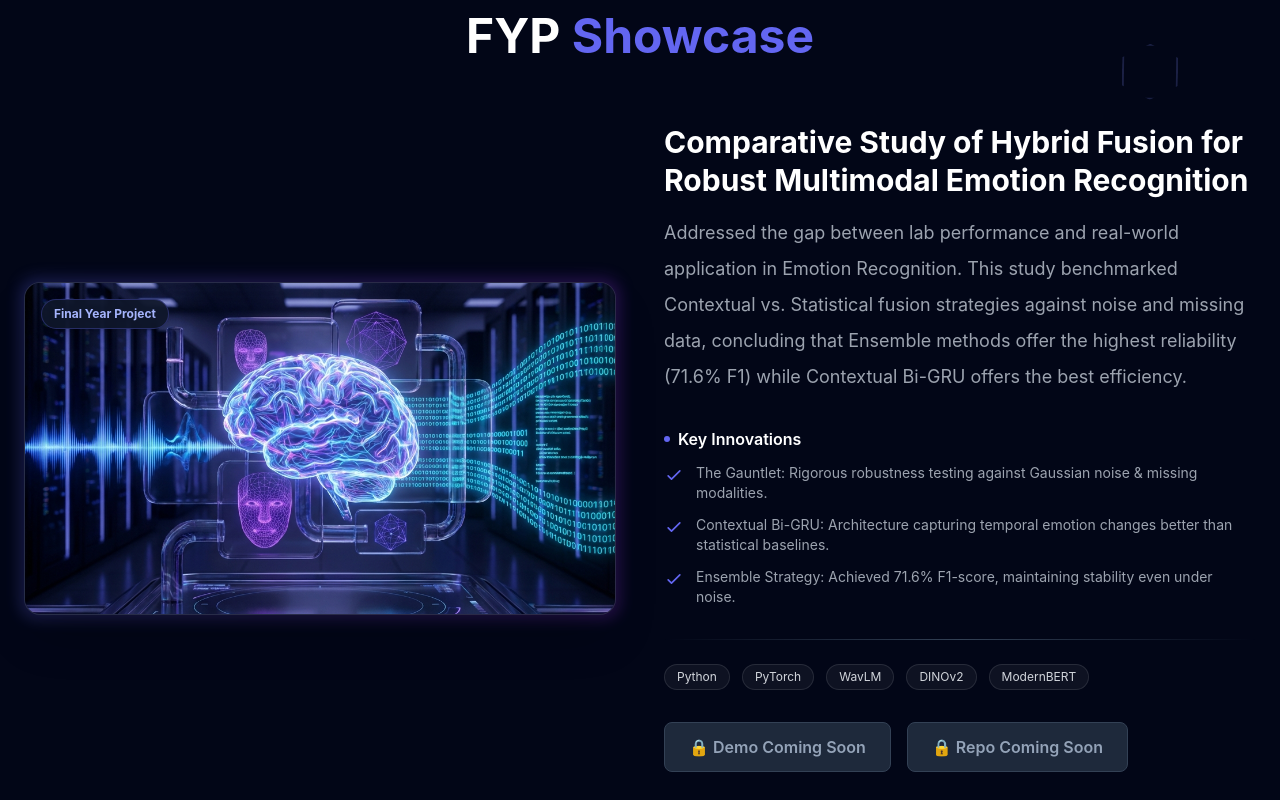
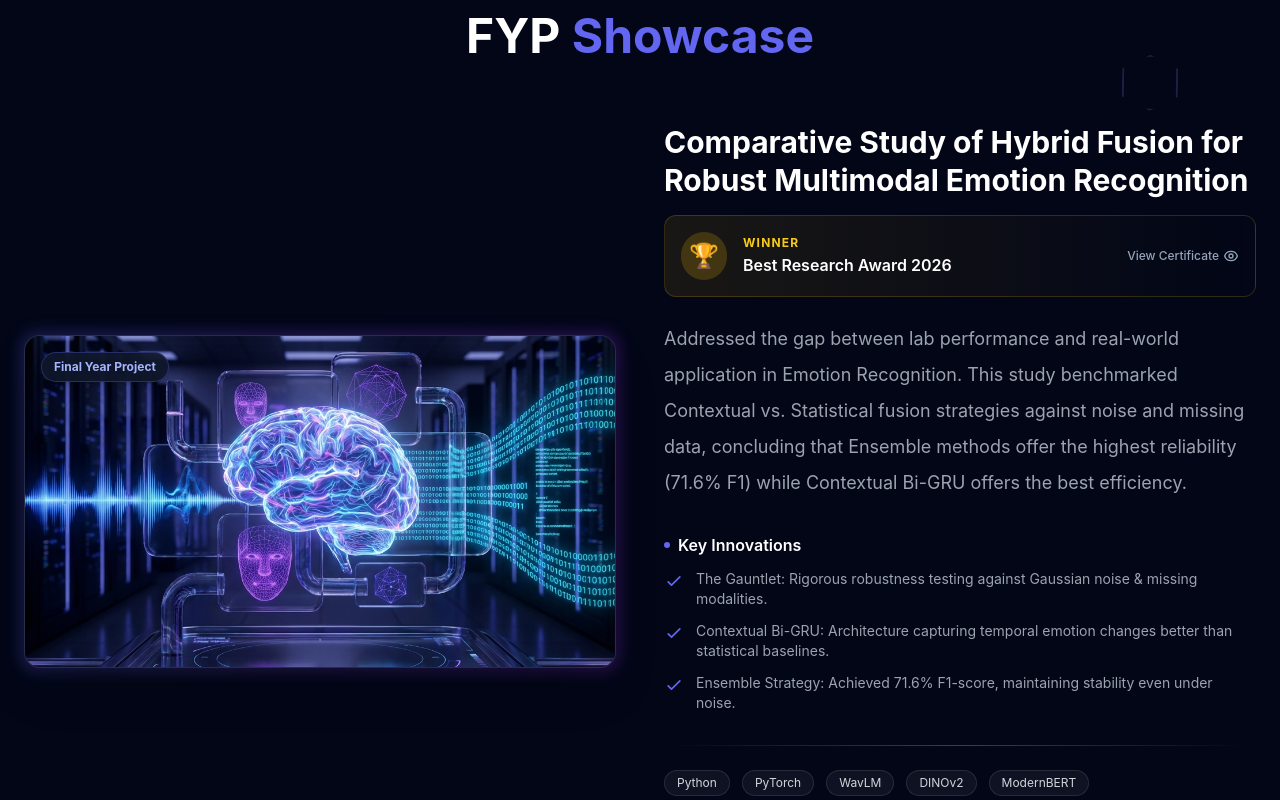
Before and after one commit to Fernado03/portfolio-2026, a React (Vite) app: page / in a window 1280 px wide. Shown: the part 900-1700 px from the top of the page. Built offline with nearby package versions, Linux system fonts and the light colour scheme.

Commit message:
feat: add best research award to awards and fyp showcase

```diff
--- a/src/components/Awards.jsx
+++ b/src/components/Awards.jsx
@@ -84,9 +84,9 @@ const Awards = () => {
 
                 <div className="space-y-4">
                     {AWARDS.map((award, index) => {
-                        const style = getAwardStyle(award);
-                        const year = extractYear(award);
-                        const name = cleanAwardName(award);
+                        const style = getAwardStyle(award.title);
+                        const year = extractYear(award.title);
+                        const name = cleanAwardName(award.title);
 
                         return (
                             <motion.div
@@ -95,18 +95,32 @@ const Awards = () => {
                                 whileInView={{ opacity: 1, x: 0 }}
                                 transition={{ duration: 0.5, delay: index * 0.1 }}
                                 whileHover={{ x: 8, scale: 1.01 }}
-                                className={`flex items-center justify-between p-5 bg-gradient-to-r from-white dark:from-slate-900 to-slate-50 dark:to-slate-800 rounded-xl border-2 ${style.border} transition-all duration-300 hover:${style.glow} cursor-default group`}
+                                className={`flex items-center justify-between p-5 bg-gradient-to-r from-white dark:from-slate-900 to-slate-50 dark:to-slate-800 rounded-xl border-2 ${style.border} transition-all duration-300 hover:${style.glow} cursor-default group relative overflow-hidden`}
                             >
-                                <div className="flex items-center gap-4">
+                                <div className="flex items-center gap-4 relative z-10">
                                     <span className="text-3xl group-hover:scale-110 transition-transform">{style.icon}</span>
                                     <span className="text-lg font-medium text-slate-700 dark:text-gray-200 group-hover:text-slate-900 dark:group-hover:text-white transition-colors">
                                         {name}
                                     </span>
                                 </div>
-                                {year && (
-                                    <span className={`px-3 py-1 text-xs font-semibold rounded-full border ${style.badge}`}>
-                                        {year}
-                                    </span>
+                                <div className="flex items-center gap-4 relative z-10">
+                                    {award.image && (
+                                        <div className="hidden sm:block w-12 h-12 rounded-lg overflow-hidden border border-slate-200 dark:border-slate-700 group-hover:scale-110 transition-transform">
+                                            <img src={award.image} alt={name} className="w-full h-full object-cover" />
+                                        </div>
+                                    )}
+                                    {year && (
+                                        <span className={`px-3 py-1 text-xs font-semibold rounded-full border ${style.badge}`}>
+                                            {year}
+                                        </span>
+                                    )}
+                                </div>
+                                {/* Background Image Fade for Image Awards */}
+                                {award.image && (
+                                    <div className="absolute right-0 top-0 bottom-0 w-1/3 z-0 opacity-0 group-hover:opacity-10 transition-opacity duration-500 mask-image-gradient">
+                                        <img src={award.image} alt="" className="w-full h-full object-cover opacity-20 blur-[1px]" />
+                                        <div className="absolute inset-0 bg-gradient-to-l from-transparent to-white/90 dark:to-slate-900/90"></div>
+                                    </div>
                                 )}
                             </motion.div>
                         );
--- a/src/components/FYPShowcase.jsx
+++ b/src/components/FYPShowcase.jsx
@@ -71,6 +71,26 @@ const FYPShowcase = () => {
                         transition={{ duration: 0.6, delay: 0.2 }}
                     >
                         <h3 className="text-3xl font-bold text-slate-900 dark:text-white mb-4 leading-tight">{FYP_CONTENT.title}</h3>
+
+                        {FYP_CONTENT.award && (
+                            <motion.div
+                                initial={{ opacity: 0, x: -20 }}
+                                whileInView={{ opacity: 1, x: 0 }}
+                                transition={{ delay: 0.3 }}
+                                className="flex items-center gap-4 mb-6 p-4 rounded-xl bg-gradient-to-r from-yellow-500/10 to-transparent border border-yellow-500/20 cursor-pointer hover:bg-yellow-500/20 transition-colors"
+                                onClick={() => setSelectedImage(FYP_CONTENT.award.image)}
+                            >
+                                <div className="p-2 bg-yellow-500/20 rounded-full text-2xl">🏆</div>
+                                <div>
+                                    <p className="text-xs font-bold text-yellow-600 dark:text-yellow-400 uppercase tracking-widest mb-0.5">Winner</p>
+                                    <p className="font-semibold text-slate-900 dark:text-white">{FYP_CONTENT.award.title}</p>
+                                </div>
+                                <div className="ml-auto text-xs text-slate-500 dark:text-slate-400 font-medium flex items-center gap-1">
+                                    View Certificate
+                                    <svg className="w-4 h-4" fill="none" viewBox="0 0 24 24" stroke="currentColor"><path strokeLinecap="round" strokeLinejoin="round" strokeWidth={2} d="M15 12a3 3 0 11-6 0 3 3 0 016 0z" /><path strokeLinecap="round" strokeLinejoin="round" strokeWidth={2} d="M2.458 12C3.732 7.943 7.523 5 12 5c4.478 0 8.268 2.943 9.542 7-1.274 4.057-5.064 7-9.542 7-4.477 0-8.268-2.943-9.542-7z" /></svg>
+                                </div>
+                            </motion.div>
+                        )}
                         <p className="text-slate-600 dark:text-gray-400 text-lg mb-8 leading-loose">{FYP_CONTENT.description}</p>
                         <div className="mb-8">
                             <h4 className="text-slate-900 dark:text-white font-semibold mb-3 flex items-center gap-2">
--- a/src/constants/index.js
+++ b/src/constants/index.js
@@ -30,6 +30,10 @@ export const FYP_CONTENT = {
     ],
     demoLink: "",
     githubLink: "",
+    award: {
+        title: "Best Research Award 2026",
+        image: "/awards/best_research_award.jpg"
+    }
 };
 
 export const PROJECTS = [
@@ -159,9 +163,13 @@ export const SKILLS = [
 ];
 
 export const AWARDS = [
-    "Gold Medal - Festival Idea Sabah 2025",
-    "2nd Prize - JomHack Varsity Challenge 2025",
-    "Top 8 Finalist - MarineHack 2025",
-    "Best Computer Science Student Award (Matriculation)",
-    "Top 8 Finalist - ELLM Startup Initiative",
+    {
+        title: "Best Research Award - Final Year Project 2026",
+        image: "/awards/best_research_award.jpg",
+    },
+    { title: "Gold Medal - Festival Idea Sabah 2025" },
+    { title: "2nd Prize - JomHack Varsity Challenge 2025" },
+    { title: "Top 8 Finalist - MarineHack 2025" },
+    { title: "Best Computer Science Student Award (Matriculation)" },
+    { title: "Top 8 Finalist - ELLM Startup Initiative" },
 ];
```
Also changed, not shown: public/awards/best_research_award.jpg (added).
